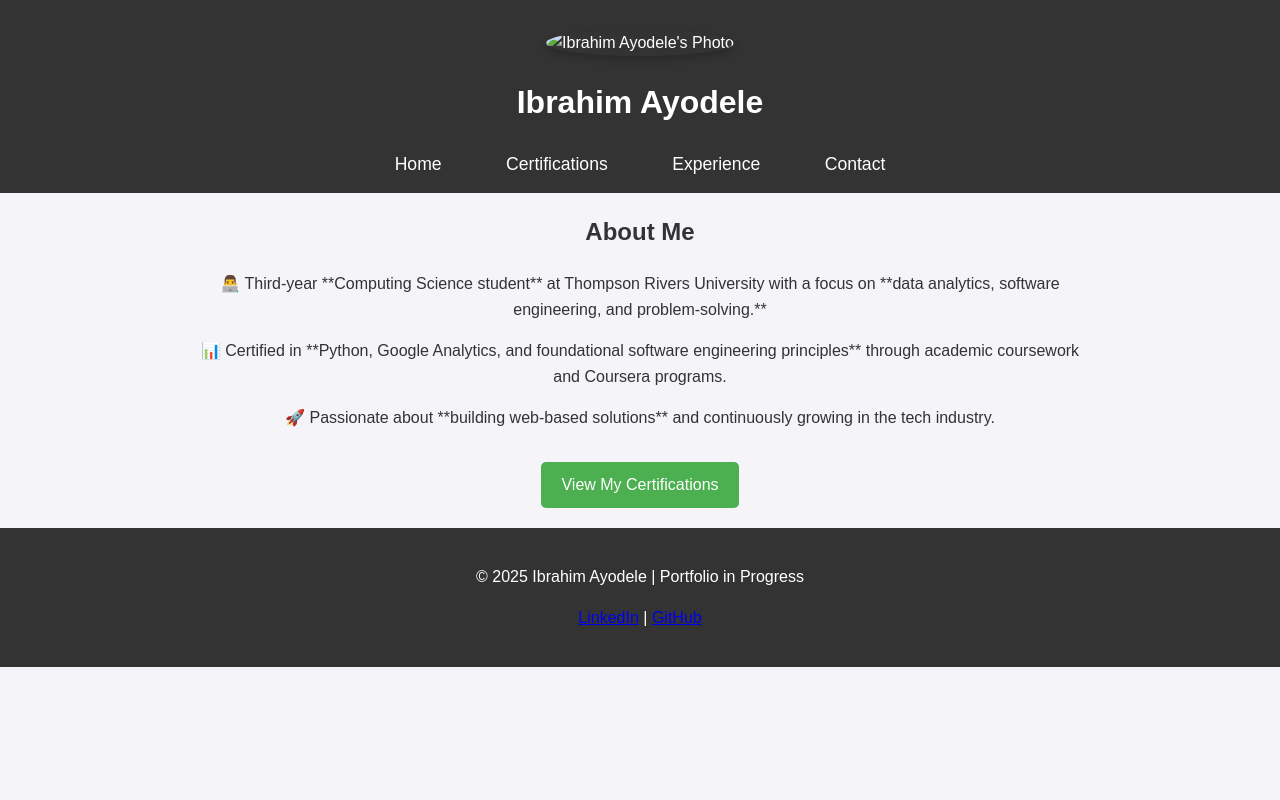
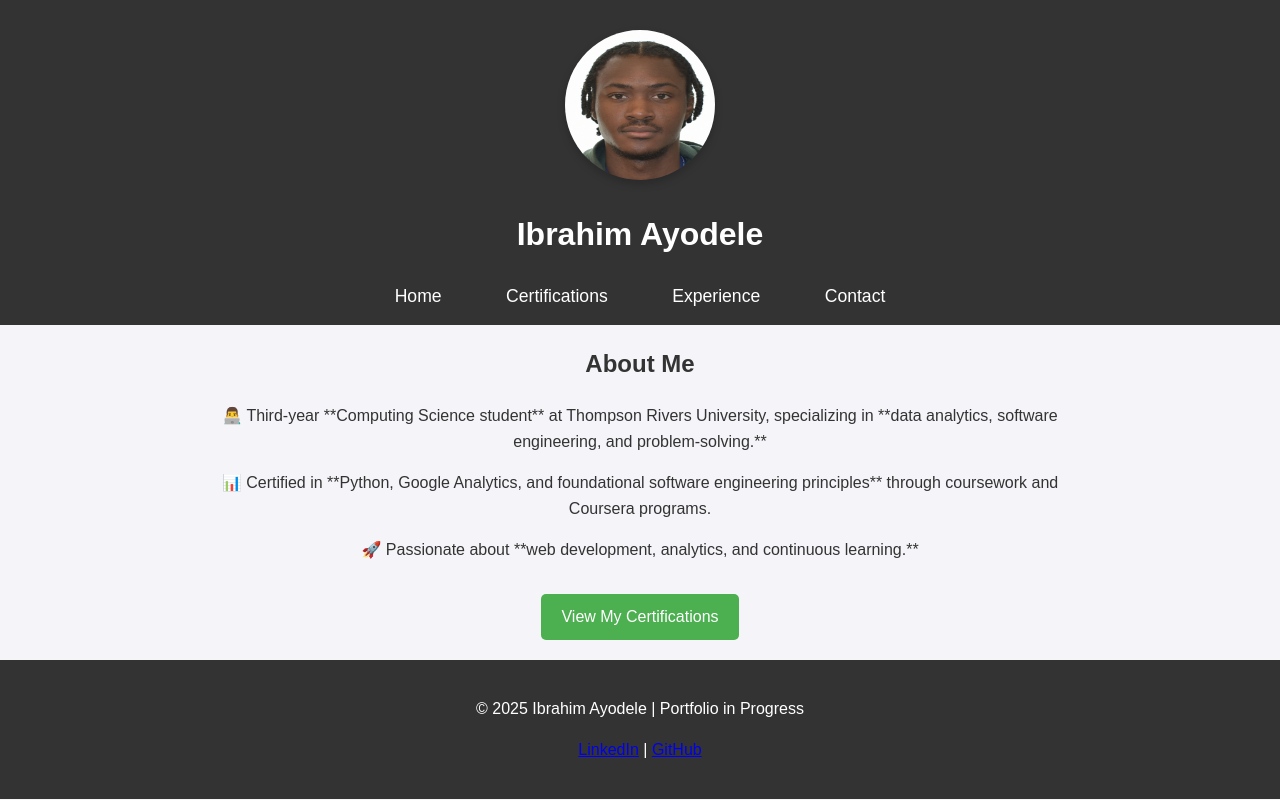
Before and after one commit to Ibrahim-AA1/Profile-page, a plain HTML site: page index.html in a window 1280 px wide. Drawn offline with Linux system fonts and the light colour scheme.

Commit message:
Update index.html

```diff
--- a/index.html
+++ b/index.html
@@ -70,7 +70,7 @@
 </head>
 <body>
     <header>
-        <img src="profile.jpg" alt="Ibrahim Ayodele's Photo" class="profile-photo">
+        <img src="f00d6628-3ddb-451c-b3fb-59ae00f1f8df.jpeg" alt="Ibrahim Ayodele's Photo" class="profile-photo">
         <h1>Ibrahim Ayodele</h1>
         <nav>
             <a href="index.html">Home</a>
@@ -83,9 +83,9 @@
     <div class="container">
         <section id="about">
             <h2>About Me</h2>
-            <p>👨‍💻 Third-year **Computing Science student** at Thompson Rivers University with a focus on **data analytics, software engineering, and problem-solving.**</p>
-            <p>📊 Certified in **Python, Google Analytics, and foundational software engineering principles** through academic coursework and Coursera programs.</p>
-            <p>🚀 Passionate about **building web-based solutions** and continuously growing in the tech industry.</p>
+            <p>👨‍💻 Third-year **Computing Science student** at Thompson Rivers University, specializing in **data analytics, software engineering, and problem-solving.**</p>
+            <p>📊 Certified in **Python, Google Analytics, and foundational software engineering principles** through coursework and Coursera programs.</p>
+            <p>🚀 Passionate about **web development, analytics, and continuous learning.**</p>
             <a href="certifications.html" class="btn">View My Certifications</a>
         </section>
     </div>
```
